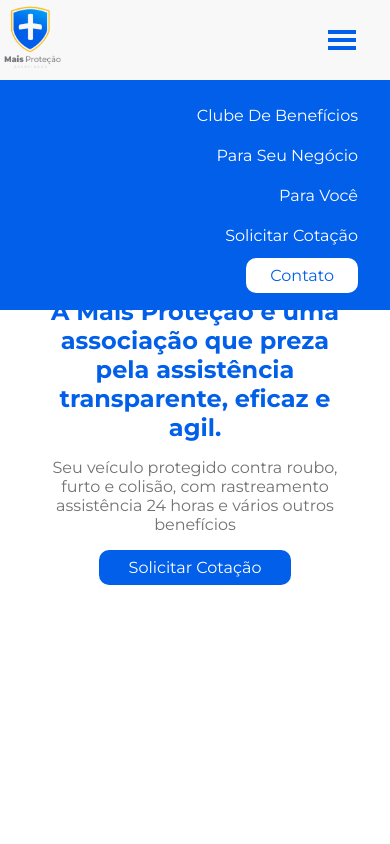
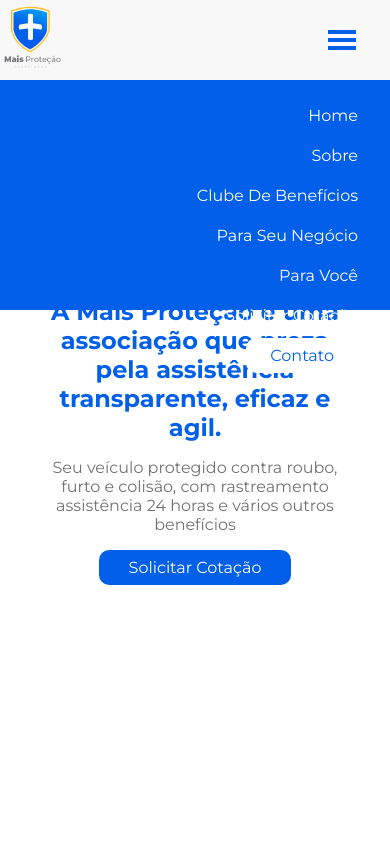
Before and after one commit to CabralArthur/Mais-Protecao, a React (Create React App) app: page / in a window 390 px wide. Both pictures are taken after a click on the icon 342 px from the left and 40 px from the top of the page. Shown: the top 844 px of the page. Built offline with nearby package versions, Linux system fonts and the light colour scheme.

Commit message:
Adding Links

```diff
--- a/src/components/Elements/Header/index.jsx
+++ b/src/components/Elements/Header/index.jsx
@@ -49,6 +49,12 @@ const Header = () => {
 
             <MobileUL style={{display: open === false ? 'none' : 'flex'}}>
                     <li>
+                        <a href='/'>Home</a>
+                    </li>
+                    <li>
+                        <a href='#sobre-nos'>Sobre</a>
+                    </li>
+                    <li>
                         <a href='#clube-de-beneficios'>Clube De Benefícios</a>
                     </li>
                     <li>
```
